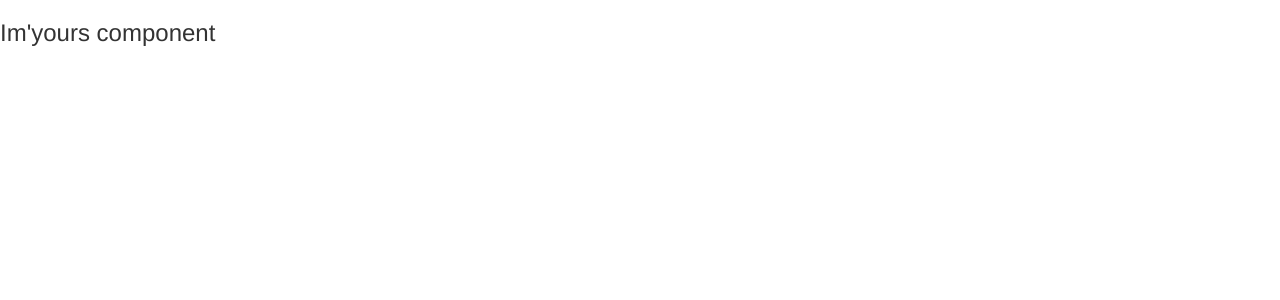
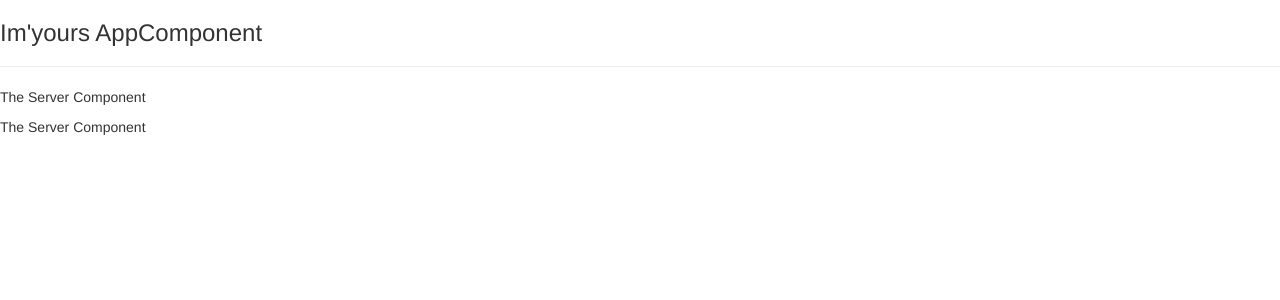
Before and after one commit to Luigidefilippo/my-first-app, an Angular app: page / in a window 1280 px wide. Shown: the top 300 px of the page. Built offline with nearby package versions, Linux system fonts and the light colour scheme.

Commit message:
create component with terminale ng create component servers

```diff
--- a/src/app/app.component.html
+++ b/src/app/app.component.html
@@ -1 +1,3 @@
-<h3>Im'yours component</h3>
+<h3>Im'yours AppComponent </h3>
+<hr>
+<app-servers></app-servers>
--- a/src/app/app.module.ts
+++ b/src/app/app.module.ts
@@ -3,10 +3,14 @@
 import { FormsModule } from '@angular/forms';
 
 import { AppComponent } from './app.component';
+import { ServerComponent } from './server/server.component';
+import { ServersComponent } from './servers/servers.component';
 
 @NgModule({
   declarations: [
-    AppComponent
+    AppComponent,
+    ServerComponent,
+    ServersComponent
   ],
   imports: [
     BrowserModule,
--- /dev/null
+++ b/src/app/servers/servers.component.html
@@ -0,0 +1,2 @@
+<app-server></app-server>
+<app-server></app-server>
```
Also changed, not shown: src/app/servers/servers.component.ts (added, +10 -0 lines), src/app/servers/servers.component.css (added).
